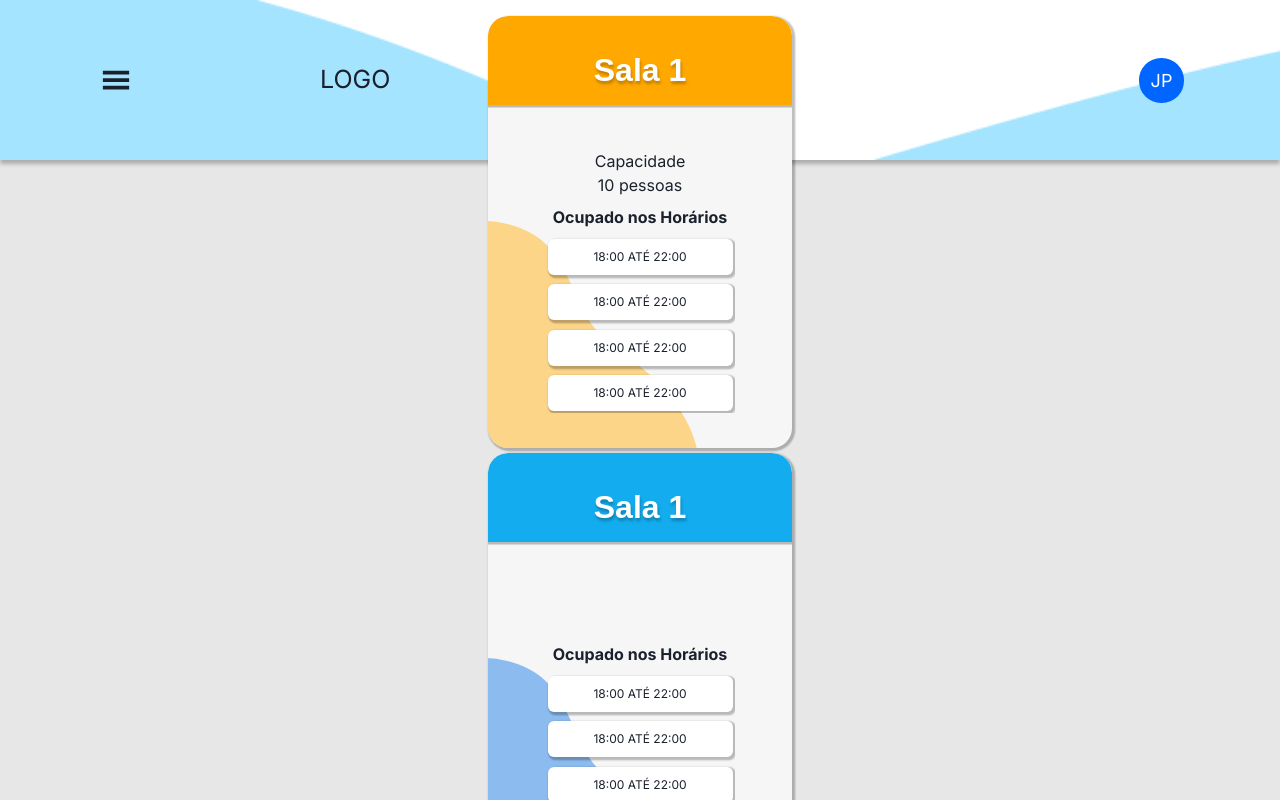
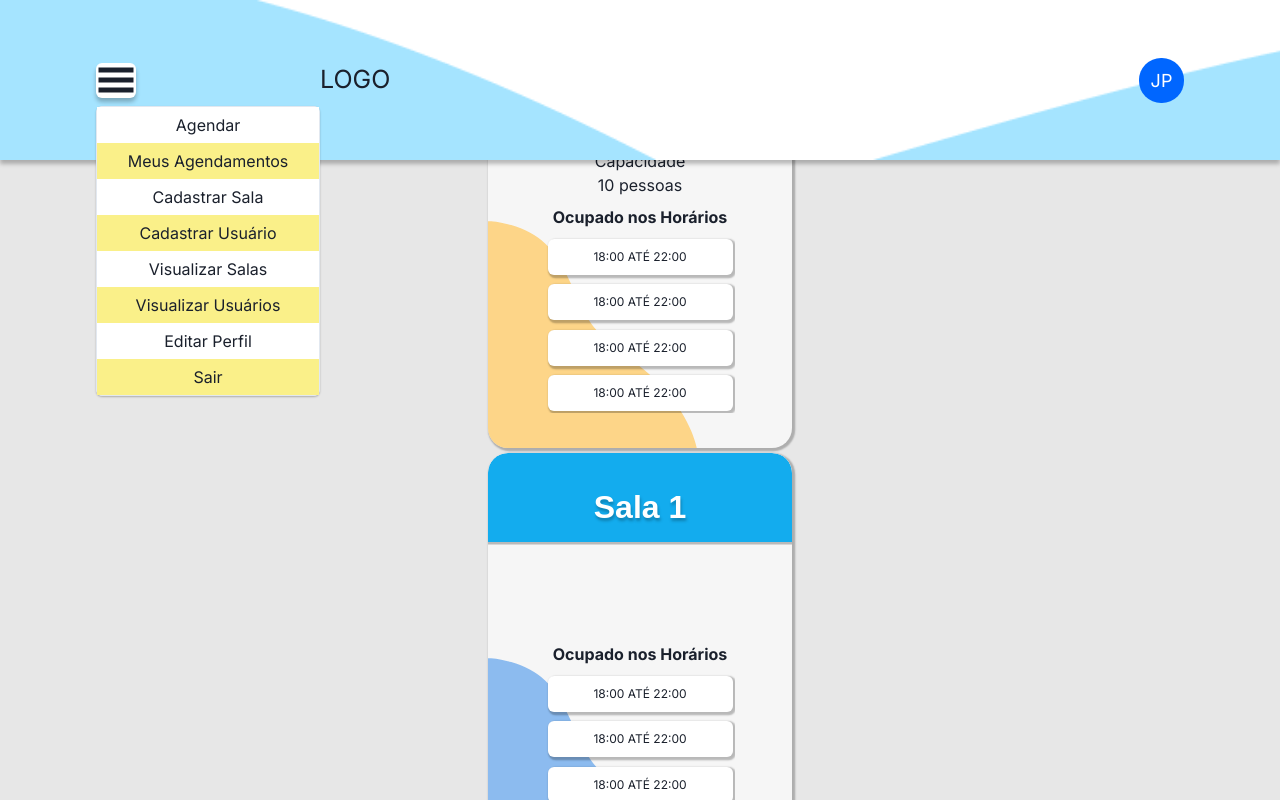
Before and after one commit to BuzzTech-API/Synergy-FrontEnd, a Next.js app: page / in a window 1280 px wide. Both pictures are taken after a click on the button "menu". Shown: the top 800 px of the page. Built offline with nearby package versions, Linux system fonts and the light colour scheme.

Commit message:
feat: Opções do menu adicionadas e zindex da navbar arrumada

```diff
--- a/app/components/Navbar/NavbarMenu.tsx
+++ b/app/components/Navbar/NavbarMenu.tsx
@@ -1,15 +1,58 @@
-import { IconButton } from "@chakra-ui/react";
+'use client'
+
+import { IconButton, Menu, MenuButton, MenuList } from "@chakra-ui/react";
 import { GiHamburgerMenu } from "react-icons/gi";
+import NavbarOptionsMenu from "./NavbarOptionsMenu";
 
-export default function NavbarMenu() {
+interface NavbarMenuProps {
+    user: String
+}
+
+export default function NavbarMenu({ user }: NavbarMenuProps) {
+
+    const renderMenuItems = () => {
+        if (user === 'administrador') {
+            return (
+                <>
+                    <NavbarOptionsMenu hasCorFundo={false} texto='Agendar' />
+                    <NavbarOptionsMenu hasCorFundo={true} texto='Meus Agendamentos' />
+                    <NavbarOptionsMenu hasCorFundo={false} texto='Cadastrar Sala' />
+                    <NavbarOptionsMenu hasCorFundo={true} texto='Cadastrar Usuário' />
+                    <NavbarOptionsMenu hasCorFundo={false} texto='Visualizar Salas' />
+                    <NavbarOptionsMenu hasCorFundo={true} texto='Visualizar Usuários' />
+                    <NavbarOptionsMenu hasCorFundo={false} texto='Editar Perfil' />
+                    <NavbarOptionsMenu hasCorFundo={true} texto='Sair' />
+                </>
+            );
+        } else if(user === 'comum') {
+            return (
+                <>
+                    <NavbarOptionsMenu hasCorFundo={false} texto='Agendar' />
+                    <NavbarOptionsMenu hasCorFundo={true} texto='Meus Agendamentos' />
+                    <NavbarOptionsMenu hasCorFundo={false} texto='Editar Perfil' />
+                    <NavbarOptionsMenu hasCorFundo={true} texto='Sair' />
+                </>
+            );
+        }
+    };
+
     return (
-        <>
-            <IconButton
-                aria-label='menu-navbar'
-                boxSize='35px'
-                icon={<GiHamburgerMenu size='30px' />}
+        <Menu>
+            <MenuButton
+                as={IconButton}
+                aria-label='menu'
+                icon={<GiHamburgerMenu size='3rem' />}
+                _hover={{ bg: 'white', boxShadow: '0px 4px 4px rgba(0, 0, 0, 0.25)' }}
+                _expanded={{ bg: 'white', boxShadow: '0px 4px 4px rgba(0, 0, 0, 0.25)' }}
+                border='none'
                 bg='none'
-                _hover={{ bg: 'none' }} />
-        </>
-    )
+                h='35px'
+                w='35px'
+            />
+            <MenuList p='0' boxShadow="0px 1px 2px rgba(0, 0, 0, 0.25)">
+                {renderMenuItems()}
+            </MenuList>
+        </Menu>
+    );
+
 }
--- /dev/null
+++ b/app/components/Navbar/NavbarOptionsMenu.tsx
@@ -0,0 +1,22 @@
+import { MenuItem } from "@chakra-ui/react";
+
+interface NavbarOptionsMenuProps{
+    hasCorFundo: boolean,
+    texto: string
+}
+
+export default function NavbarOptionsMenu({hasCorFundo, texto}: NavbarOptionsMenuProps) {
+    return (
+
+        <MenuItem
+            bg={hasCorFundo ? 'yellow.200' : 'white'}
+            display='flex'
+            alignItems='center'
+            justifyContent='center'
+            fontSize='1rem'
+            _hover={{ fontWeight: 'bold' }}>
+            {texto}
+        </MenuItem>
+
+    );
+}
--- a/app/components/Navbar/NavbarPerfil.tsx
+++ b/app/components/Navbar/NavbarPerfil.tsx
@@ -1,3 +1,5 @@
+'use client'
+
 import { Flex, Text } from "@chakra-ui/react"
 
 interface NavbarPerfilProps {
--- a/app/components/Navbar/NavbarRoot.tsx
+++ b/app/components/Navbar/NavbarRoot.tsx
@@ -1,3 +1,5 @@
+'use client'
+
 import { Box, Flex, Image, Text } from "@chakra-ui/react";
 import { ReactNode } from "react";
 
@@ -8,6 +10,7 @@ interface NavbarRootProps {
 export default function NavbarRoot({ children }: NavbarRootProps) {
     return (
         <Flex
+            zIndex='999'
             w='100vw'
             h='10rem'
             bg='white'
@@ -36,7 +39,7 @@ export default function NavbarRoot({ children }: NavbarRootProps) {
                 justifyContent='space-between'
                 alignItems='center'
                 px='24'
-                zIndex='999'>
+                zIndex='15'>
                 {children}
             </Flex>
 
--- a/app/page.tsx
+++ b/app/page.tsx
@@ -1,4 +1,3 @@
-
 
 'use client'
 import { Button, Flex } from "@chakra-ui/react";
@@ -9,8 +8,9 @@ export default function Home() {
 
   return (
     <main className="flex flex-col items-center">
+
       <Navbar.Root>
-        <Navbar.Menu />
+        <Navbar.Menu user='administrador' />
         <Navbar.Perfil user='JP' />
       </Navbar.Root>
 
```
